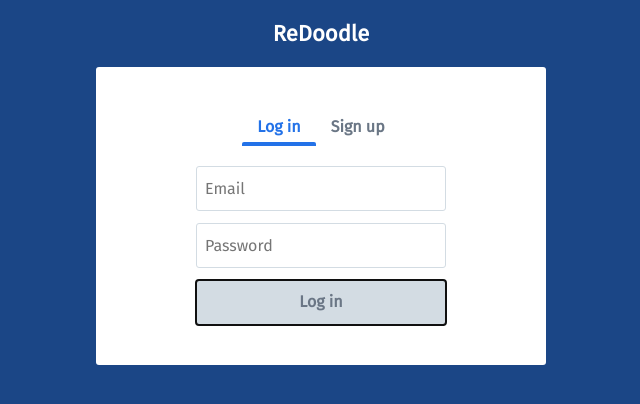
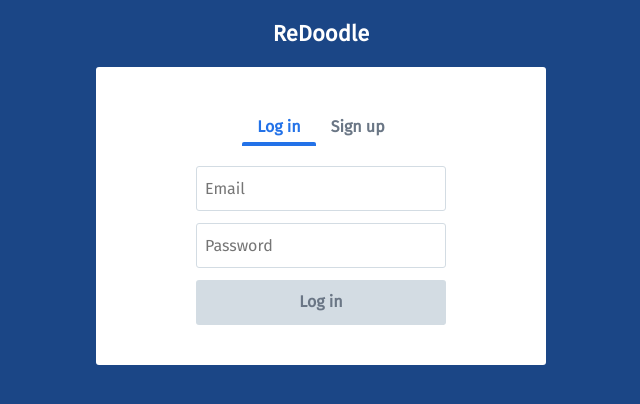
Before and after one commit to adona/redoodle, a Django app: page /accounts/login/ in a window 1280 px wide, with the restyled element focused. Shown: the top 404 px of the page, without its empty margins (319-959 px from the left). Run offline with Django 3.2, Linux system fonts and the light colour scheme; style sheets or scripts are compiled from the project's sources; some libraries are stand-ins or nearby versions.

Commit message:
Remove outline from submit button on focus

```diff
--- a/accounts/static/accounts/out/css/registration.css
+++ b/accounts/static/accounts/out/css/registration.css
@@ -124,6 +124,10 @@
   background: #426111;
 }
 
+#login-form #submit-button:focus, #signup-form #submit-button:focus {
+  outline: none;
+}
+
 #login-form .disclaimer, #signup-form .disclaimer {
   margin-top: 20px;
   font-size: 14px;
--- a/accounts/static/accounts/src/scss/registration.scss
+++ b/accounts/static/accounts/src/scss/registration.scss
@@ -128,6 +128,10 @@ $login-field-height: 45px;
     background: $color-green-800;
   }
 
+  #submit-button:focus {
+    outline: none;
+  }
+
   .disclaimer {
     margin-top: 20px;
     font-size: 14px;
```
Also changed, not shown: 1 other file.
